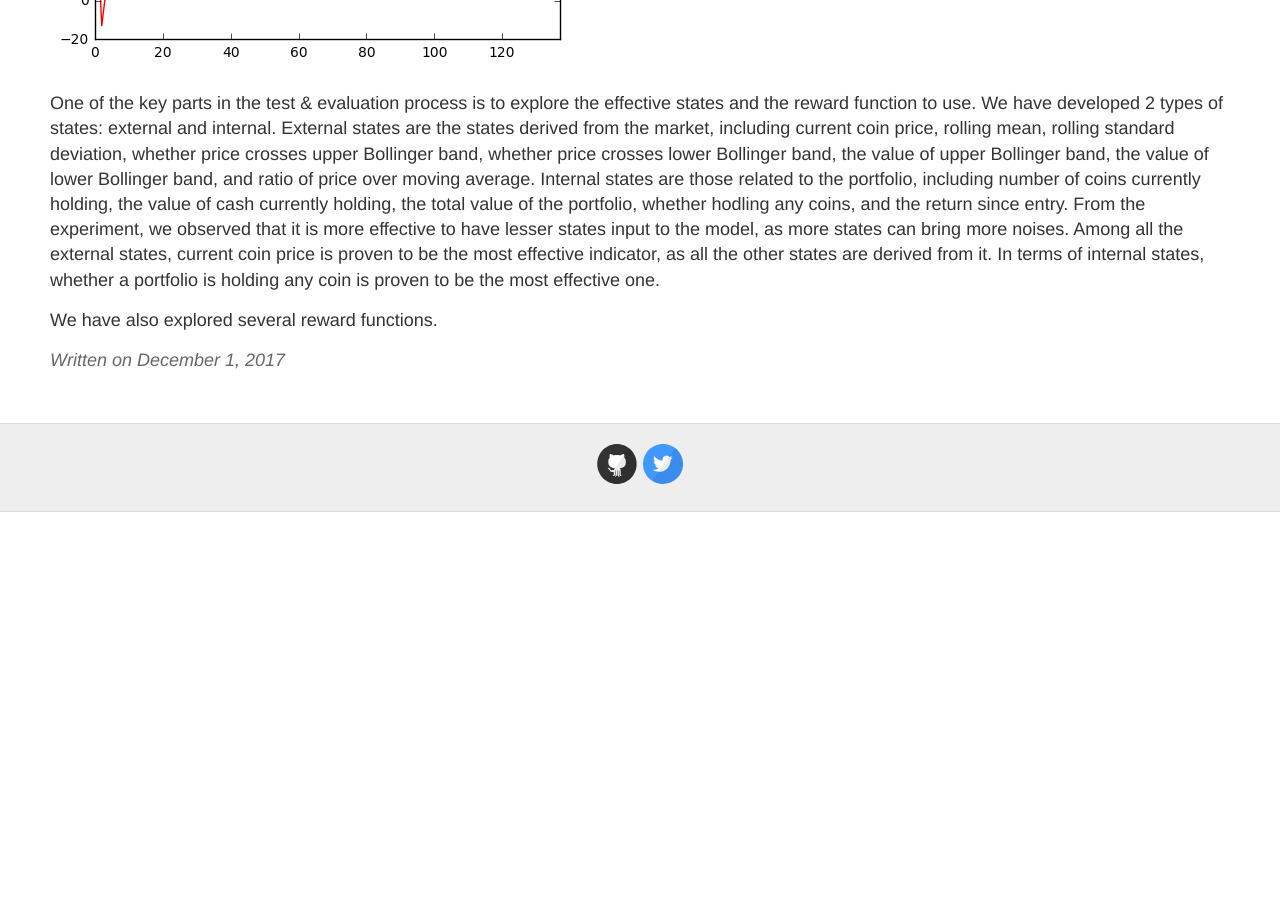
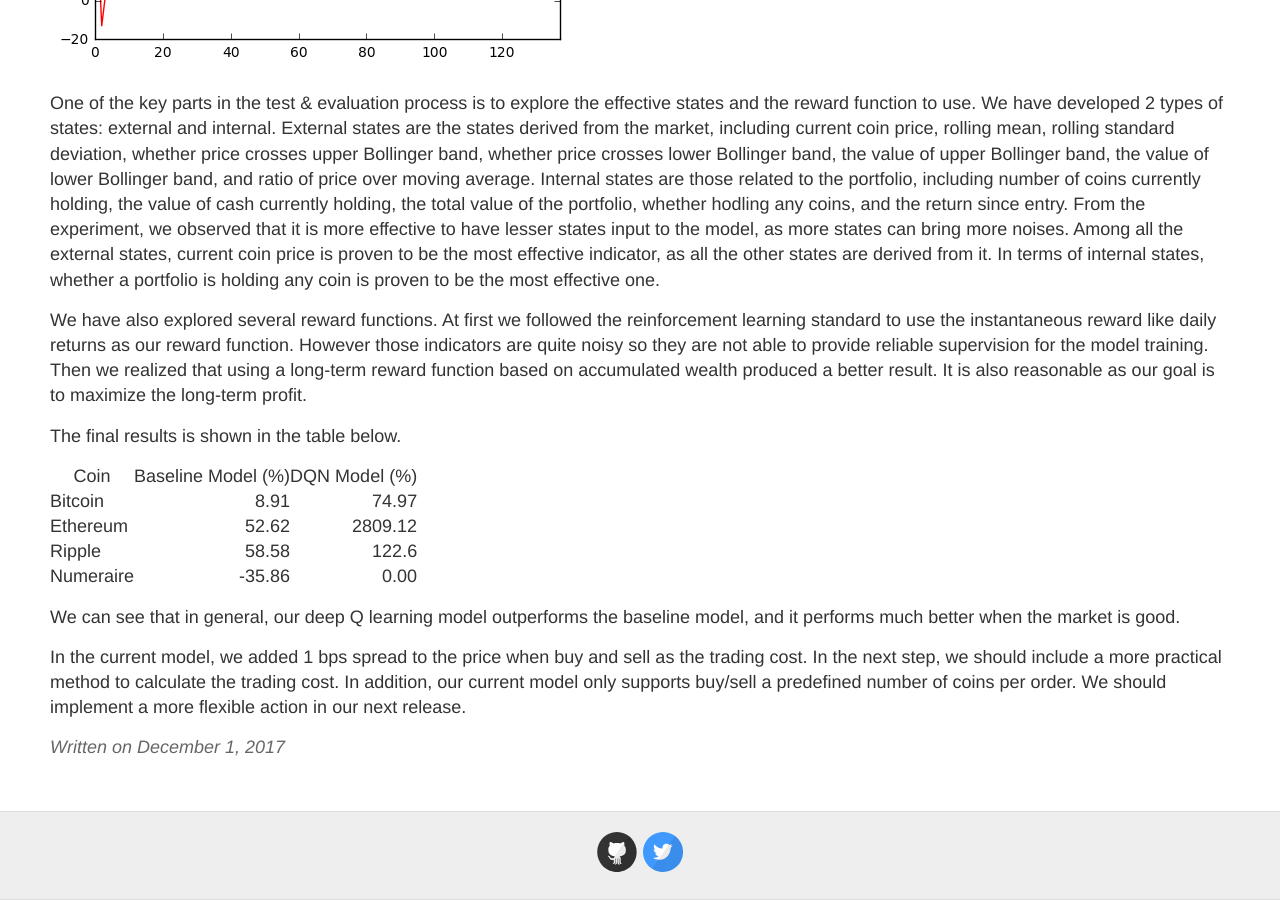
Before and after one commit to GradientTrader/gradienttrader.github.io, a Jekyll site: the page built from _posts/2017-12-01-Test-and-Evaluation.md, in a window 1280 px wide and 900 px high, scrolled down 1955 px. Built offline with Jekyll 4.4.1, drawn with Linux system fonts in a browser that asks for light colours; before the commit the page ends 2467 px from its top, so only the background shows below that.

Commit message:
Update test & evaluation post

```diff
--- a/_posts/2017-12-01-Test-and-Evaluation.md
+++ b/_posts/2017-12-01-Test-and-Evaluation.md
@@ -11,20 +11,33 @@ The data used in the evaluation is shown below.
 
 Bitcoin
 
-![TE1](https://github.com/GradientTrader/gradienttrader.github.io/blob/master/images/btcPrice.png?raw=true)
+![btc](https://github.com/GradientTrader/gradienttrader.github.io/blob/master/images/btcPrice.png?raw=true)
 
 Ethereum
 
-![TE1](https://github.com/GradientTrader/gradienttrader.github.io/blob/master/images/ethPrice.png?raw=true)
+![eth](https://github.com/GradientTrader/gradienttrader.github.io/blob/master/images/ethPrice.png?raw=true)
 
 Ripple
 
-![TE1](https://github.com/GradientTrader/gradienttrader.github.io/blob/master/images/ripplePrice.png?raw=true)
+![ripple](https://github.com/GradientTrader/gradienttrader.github.io/blob/master/images/ripplePrice.png?raw=true)
 
 Numeraire
 
-![TE1](https://github.com/GradientTrader/gradienttrader.github.io/blob/master/images/numerairePrice.png?raw=true)
+![numeraire](https://github.com/GradientTrader/gradienttrader.github.io/blob/master/images/numerairePrice.png?raw=true)
 
 One of the key parts in the test & evaluation process is to explore the effective states and the reward function to use. We have developed 2 types of states: external and internal. External states are the states derived from the market, including current coin price, rolling mean, rolling standard deviation, whether price crosses upper Bollinger band, whether price crosses lower Bollinger band, the value of upper Bollinger band, the value of lower Bollinger band, and ratio of price over moving average. Internal states are those related to the portfolio, including number of coins currently holding, the value of cash currently holding, the total value of the portfolio, whether hodling any coins, and the return since entry. From the experiment, we observed that it is more effective to have lesser states input to the model, as more states can bring more noises. Among all the external states, current coin price is proven to be the most effective indicator, as all the other states are derived from it. In terms of internal states, whether a portfolio is holding any coin is proven to be the most effective one.
 
-We have also explored several reward functions.
+We have also explored several reward functions. At first we followed the reinforcement learning standard to use the instantaneous reward like daily returns as our reward function. However those indicators are quite noisy so they are not able to provide reliable supervision for the model training. Then we realized that using a long-term reward function based on accumulated wealth produced a better result. It is also reasonable as our goal is to maximize the long-term profit.
+
+The final results is shown in the table below.
+
+| Coin        | Baseline Model (%)  | DQN Model (%)  |
+| ------------|--------------------:| --------------:|
+| Bitcoin     | 8.91                | 74.97          |
+| Ethereum    | 52.62               | 2809.12        |
+| Ripple      | 58.58               | 122.6          |
+| Numeraire   | -35.86              | 0.00           |
+
+We can see that in general, our deep Q learning model outperforms the baseline model, and it performs much better when the market is good.
+
+In the current model, we added 1 bps spread to the price when buy and sell as the trading cost. In the next step, we should include a more practical method to calculate the trading cost. In addition, our current model only supports buy/sell a predefined number of coins per order. We should implement a more flexible action in our next release.
```
